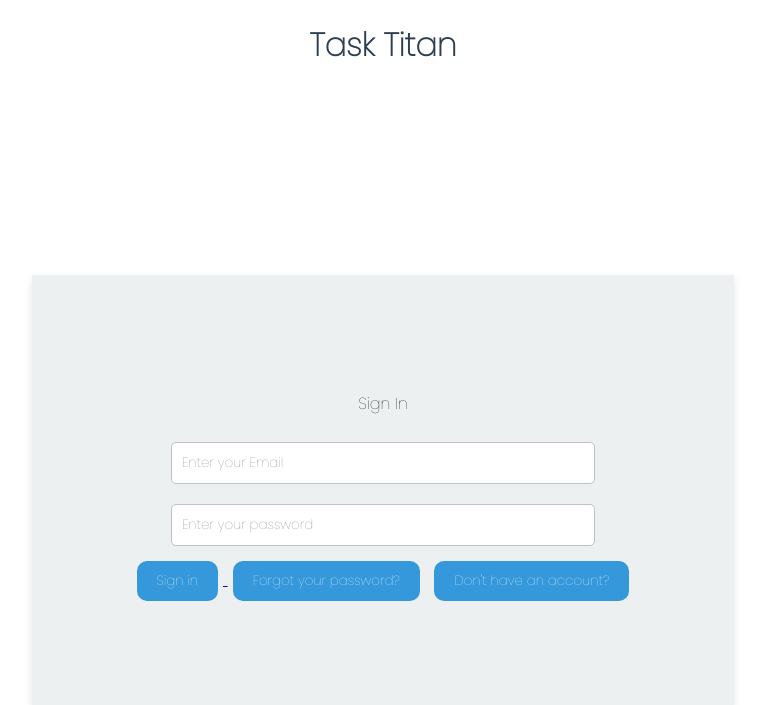
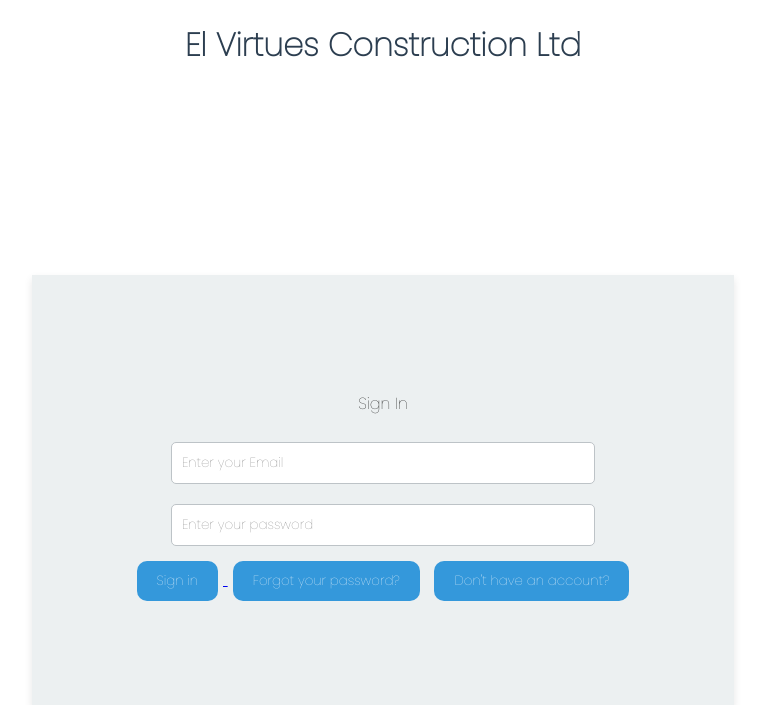
Before and after one commit to Arnold769/final, a PHP site: page /login.php in a window 1280 px wide. Shown: the top 705 px of the page, without its empty margins (257-1022 px from the left). Run offline with PHP 8.4, Linux system fonts and the light colour scheme.

Commit message:
Update login.php

```diff
--- a/login.php
+++ b/login.php
@@ -4,7 +4,7 @@
 <head>
     <meta charset="UTF-8">
     <meta name="viewport" content="width=device-width, initial-scale=1.0">
-    <title>Task Titan</title>
+    <title>El Virtues Construction Ltd</title>
     <link href='https://unpkg.com/boxicons@2.1.4/css/boxicons.min.css' rel='stylesheet'>
     <link href='https://fonts.googleapis.com/css2?family=Poppins:wght@100&display=swap' rel='stylesheet'>
     <style>
@@ -59,7 +59,7 @@
 
 <body>
 
-    <h1>Task Titan</h1>
+    <h1>El Virtues Construction Ltd</h1>
     <div class="modal_container">
         <div class="signIn" id="signIn">
             <form action="../final/action/login_user_action.php" method="post">
```
